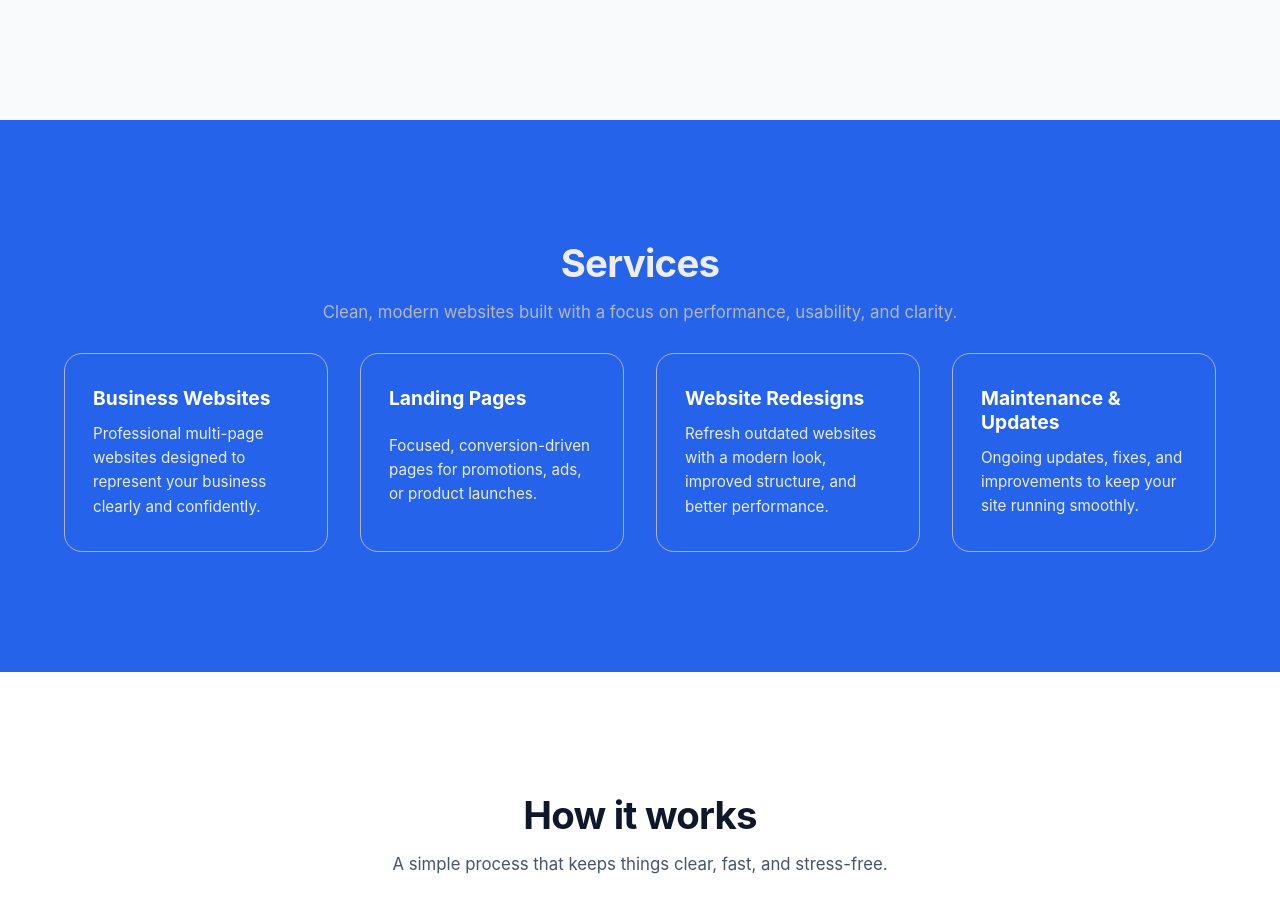
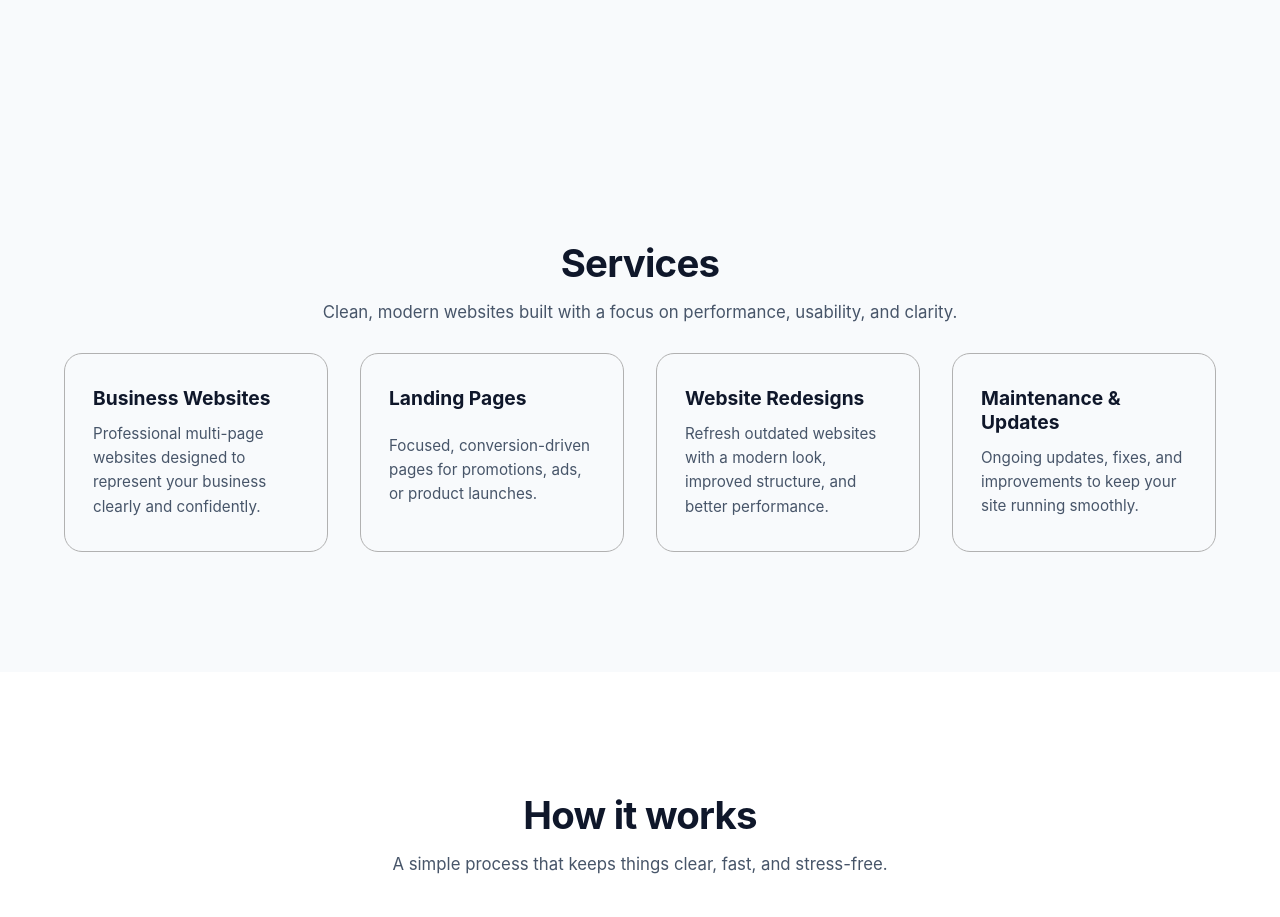
Before and after one commit to zachariabeshir/virtunetagency, a React (Create React App) app in the folder frontend/: page / in a window 1280 px wide. Shown: the part 1126-2043 px from the top of the page. Built offline with nearby package versions, Linux system fonts and the light colour scheme.

Commit message:
Edit fonts for frontend

```diff
--- a/frontend/src/Home/Home_Components/Style/Home_Services.css
+++ b/frontend/src/Home/Home_Components/Style/Home_Services.css
@@ -1,6 +1,6 @@
 .home-services {
   padding: clamp(64px, 10vw, 120px) 0;
-  background: #2563eb;
+  background: #f8fafc;
 }
 
 .home-services-container {
@@ -22,14 +22,14 @@
   margin: 0 0 12px 0;
   font-size: clamp(1.8rem, 3vw, 2.4rem);
   letter-spacing: -0.02em;
-  color: #ededed;
+  color: #0f172a;
 }
 
 .home-services-header p {
   margin: 0;
   font-size: 1.05rem;
   line-height: 1.7;
-  color: #b6b6b6;
+  color: #475569;
 }
 
 /* Grid */
@@ -58,14 +58,14 @@
 .service-card h3 {
   margin: 0;
   font-size: 1.2rem;
-  color: #ffffff;
+  color: #0f172a;
 }
 
 .service-card p {
   margin: 0;
   font-size: 0.95rem;
   line-height: 1.6;
-  color: #ebebeb;
+  color: #475569;
 }
 
 /* Tablet */
--- a/frontend/src/Services/Services.css
+++ b/frontend/src/Services/Services.css
@@ -62,7 +62,7 @@
 
 .btn.secondary {
   background: rgba(15, 23, 42, 0.06);
-  color: #0f172a;
+  color: #a9a9a9;
 }
 
 .btn.secondary:hover {
```
